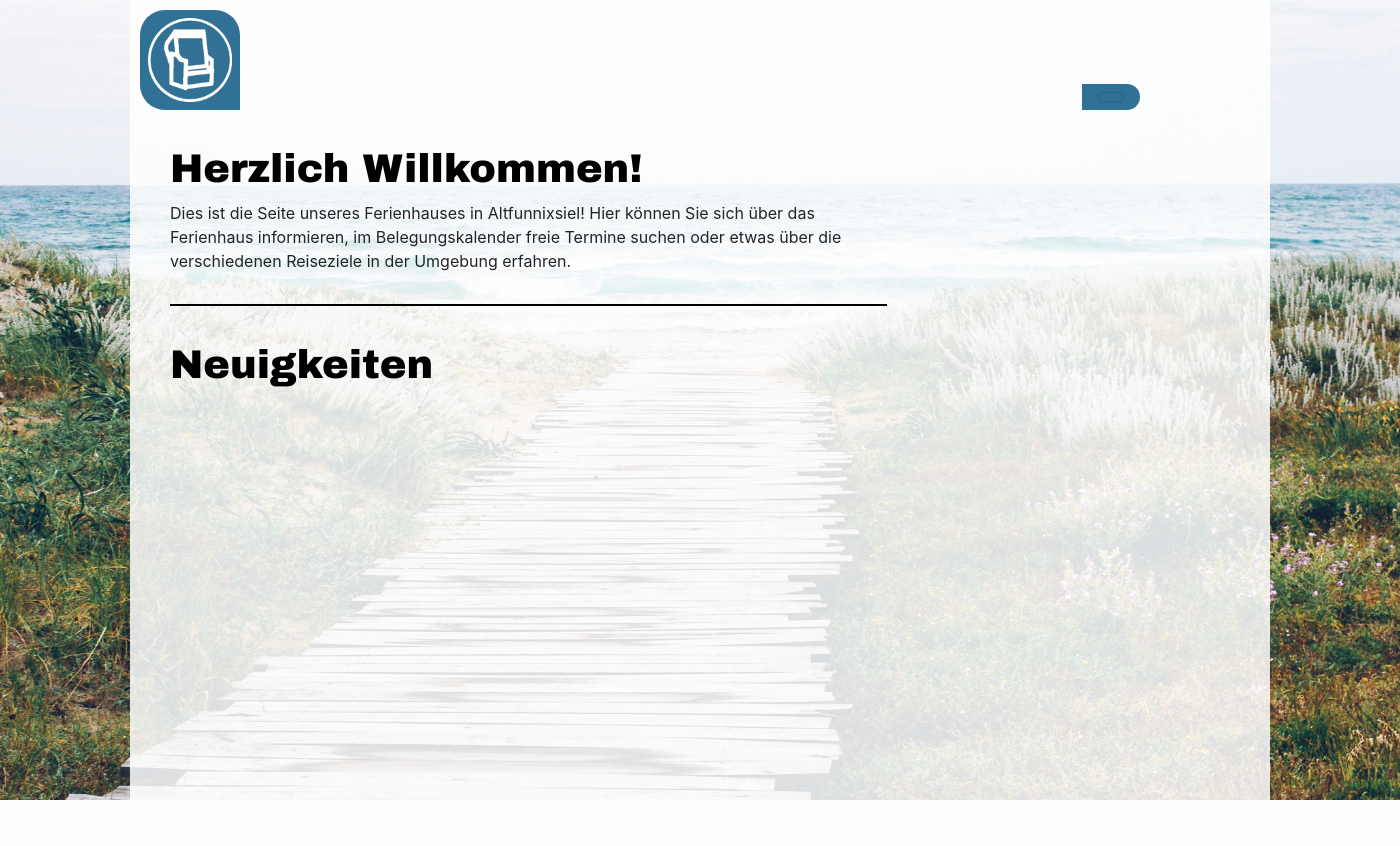
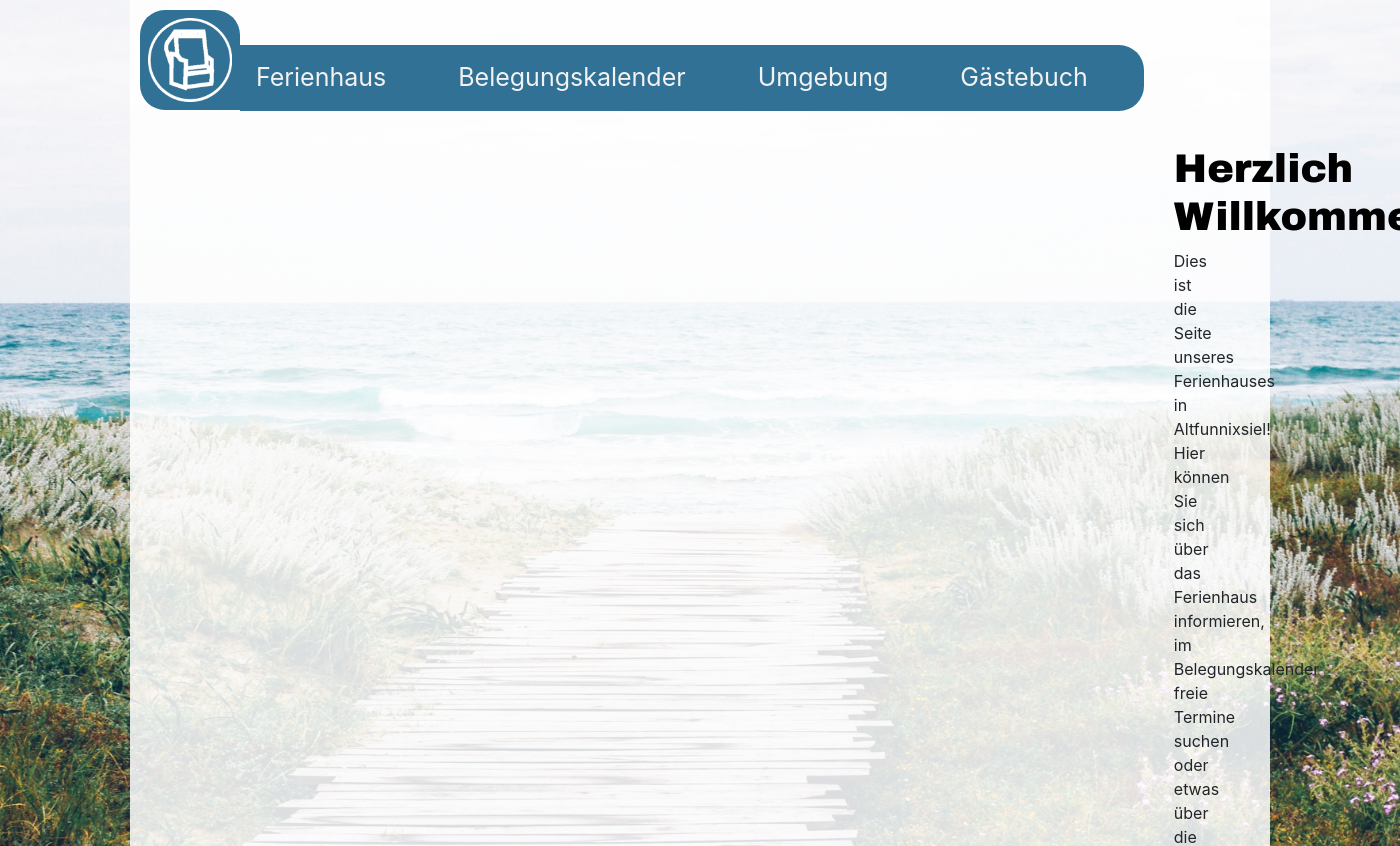
Before and after one commit to Ragoo/ferienhaus-web, a Django app: page / in a window 1400 px wide; the page is wider, and only the part inside the window is pictured. Shown: the top 846 px of that part. Before the commit the page ends 800 px from the top of that part, so only its background shows below. Run offline with Django 3.2, Linux system fonts and the light colour scheme; data that the repository does not hold is empty; some libraries are stand-ins or nearby versions.

Commit message:
test new navbar

```diff
--- a/ferienhausWeb/static/css/parts/top-nav.css
+++ b/ferienhausWeb/static/css/parts/top-nav.css
@@ -13,23 +13,23 @@
     margin-right: 2rem;
 }
 
-
 ul {
     display: flex;
     align-items: center;
 }
 
-.home_button_container{
-    float:left;
+.home_button_container {
+    float: left;
     z-index: 1000;
-    position:absolute; bottom:0;
 }
 
 .outer-nav {
-    position:absolute;
-    bottom:0;
-    right:0;
+    float: left;
+    background-color: #307195;
+    border-radius: 0 25px 25px 0;
+    margin-top: 35px;
 }
+
 #home_button {
     border-radius: 25px 25px 0 25px;
     width: 100px;
@@ -37,13 +37,73 @@
     padding: 8px;
 }
 
-.navbar {
-    border-radius: 0 25px 25px 0;
+.wrapper-nav {
+    position: relative;
+    height: 100px;
+    margin: 0;
 }
 
-.wrapper-nav {
-    position:relative;
-    height:100px;
-    width: 1000px;
+/* Remove margins and padding from the list, and add a black background color */
+ul.topnav {
+    list-style-type: none;
     margin: 0;
+    padding: 0;
+    overflow: hidden;
 }
+
+/* Float the list items side by side */
+ul.topnav li {
+    float: left;
+}
+
+/* Style the links inside the list items */
+ul.topnav li a {
+    display: inline-block;
+    color: #f2f2f2;
+    text-align: center;
+    padding: 14px 16px;
+    margin-right: 40px;
+    text-decoration: none;
+    transition: 0.3s;
+    font-size: 25px;
+}
+
+/* Change background color of links on hover */
+ul.topnav li a:hover {
+    background-color: #555;
+}
+
+/* Hide the list item that contains the link that should open and close the topnav on small screens */
+ul.topnav li.icon {
+    display: none;
+}
+
+/* When the screen is less than 680 pixels wide, hide all list items, except for the first one ("Home"). Show the list item that contains the link to open and close the topnav (li.icon) */
+@media screen and (max-width: 1000px) {
+    ul.topnav li:not(:first-child) {
+        display: none;
+    }
+
+    ul.topnav li.icon {
+        float: right;
+        display: inline-block;
+    }
+}
+
+/* The "responsive" class is added to the topnav with JavaScript when the user clicks on the icon. This class makes the topnav look good on small screens */
+@media screen and (max-width: 1000px) {
+    ul.topnav.responsive {position: relative;}
+  ul.topnav.responsive li.icon {
+    position: absolute;
+    right: 0;
+    top: 0;
+  }
+  ul.topnav.responsive li {
+    float: none;
+    display: inline;
+  }
+  ul.topnav.responsive li a {
+    display: block;
+    text-align: left;
+  }
+}
--- /dev/null
+++ b/ferienhausWeb/static/js/navbar.js
@@ -0,0 +1,13 @@
+/**
+ * Created by Philipp on 23.11.2016.
+ */
+
+/* Toggle between adding and removing the "responsive" class to topnav when the user clicks on the icon */
+function myFunction() {
+    var x = document.getElementById("myTopnav");
+    if (x.className === "topnav") {
+        x.className += " responsive";
+    } else {
+        x.className = "topnav";
+    }
+}
--- a/ferienhausWeb/templates/ferienhausWeb/parts/top-nav.html
+++ b/ferienhausWeb/templates/ferienhausWeb/parts/top-nav.html
@@ -1,4 +1,7 @@
 {% load staticfiles %}
+
+<script src="{% static "js/navbar.js" %}">
+</script>
 
 <div class="wrapper-nav">
     <div class="home_button_container">
@@ -8,16 +11,32 @@
     </div>
 
     <div class="outer-nav">
-        <nav class="navbar navbar-light bg-faded">
+
+        <ul class="topnav" id="myTopnav">
+            <li>
+                <a href="{% url 'ferienhaus' %}">Ferienhaus</a>
+            </li>
+            <li><a href="#news">Belegungskalender</a></li>
+            <li><a href="#contact">Umgebung</a></li>
+            <li><a href="#about">Gästebuch</a></li>
+            <li class="icon">
+                <a href="javascript:void(0);" onclick="myFunction()">&#9776;</a>
+            </li>
+        </ul>
+
+
+    </div>
+</div>
+
+
+<!--<nav class="navbar navbar-light bg-faded">
             <button class="navbar-toggler hidden-lg-up" type="button" data-toggle="collapse"
                     data-target="#navbarResponsive"
                     aria-controls="navbarResponsive" aria-expanded="false" aria-label="Toggle navigation"></button>
             <div class="collapse navbar-toggleable-md" id="navbarResponsive">
                 <ul class="nav navbar-nav">
 
-                    <li class="nav-item">
-                        <a href="{% url 'ferienhaus' %}">Ferienhaus</a>
-                    </li>
+
                     <li class="nav-item">
                         <a href="{% url 'belegungskalender' %}">Belegungskalender</a>
                     </li>
@@ -29,6 +48,4 @@
                     </li>
                 </ul>
             </div>
-        </nav>
-    </div>
-</div>
+        </nav>-->
```
Also changed, not shown: ferienhausWeb/static/css/ferienhausWeb.css (line endings or trailing spaces).
